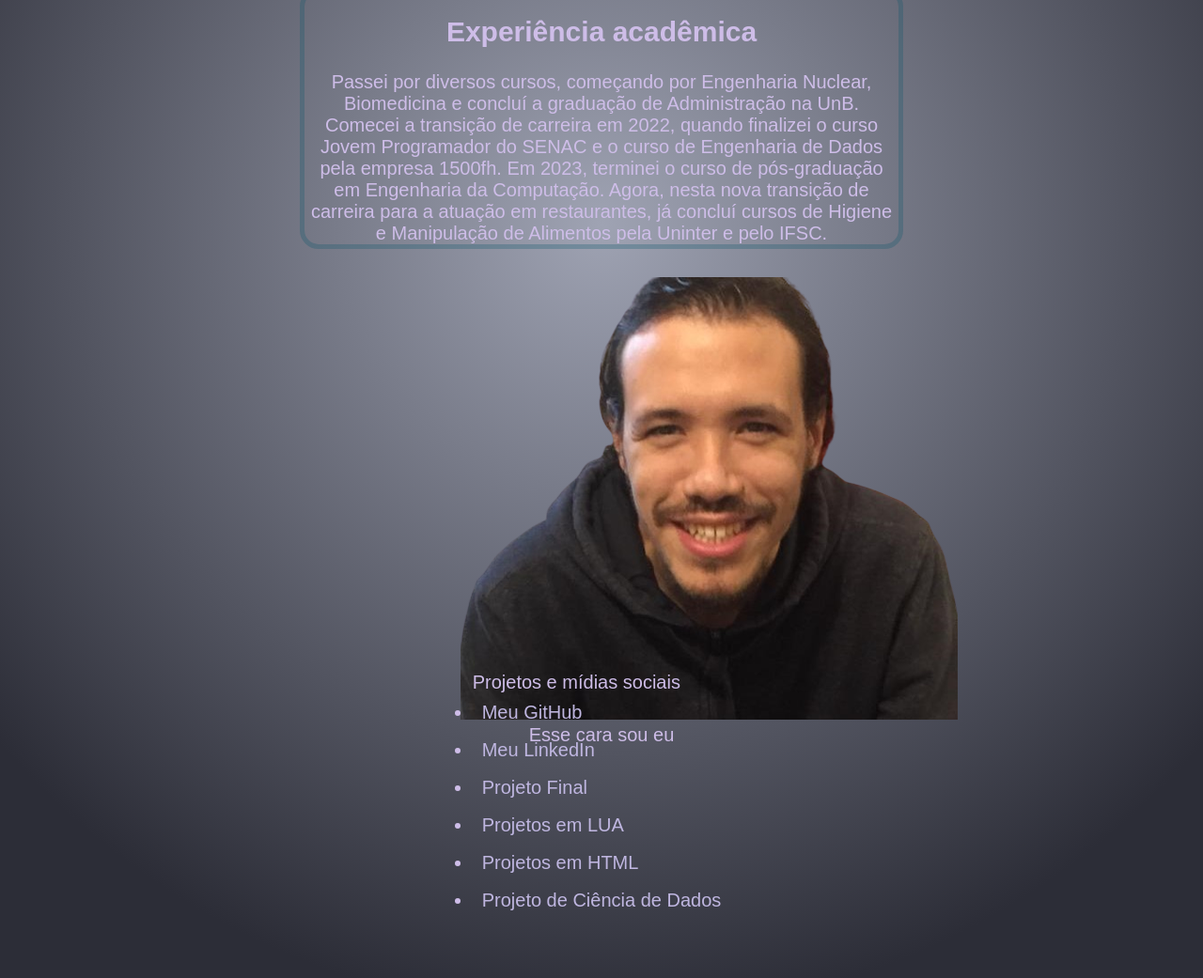
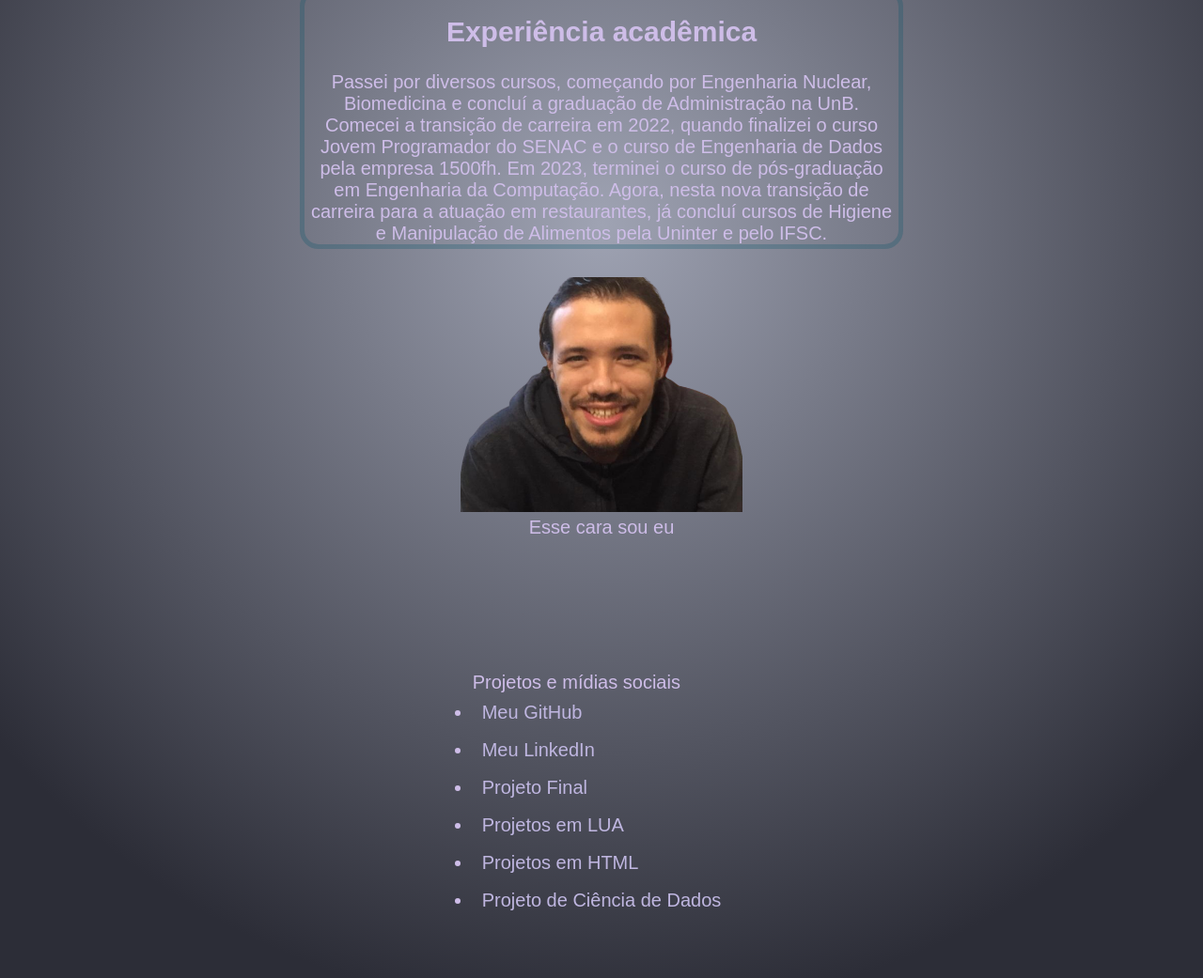
Before and after one commit to summonsumo/daniel-mattos-dev.github.io, a plain HTML site: page index.html in a window 1280 px wide. Shown: the part 689-1730 px from the top of the page at 94% size. Drawn offline with Linux system fonts and the light colour scheme; a web font is replaced by a local one.

Commit message:
Update index.html

```diff
--- a/index.html
+++ b/index.html
@@ -29,7 +29,7 @@
 
         <div id = "image">
 
-        <img src = "Fotos\Foto_Daniel_Mattos.png">
+        <img src = "Fotos\Foto_Daniel_Mattos.png" width="300px" height="250px">
         <br>Esse cara sou eu <br>
 </div>
         <div id = "links">
```
